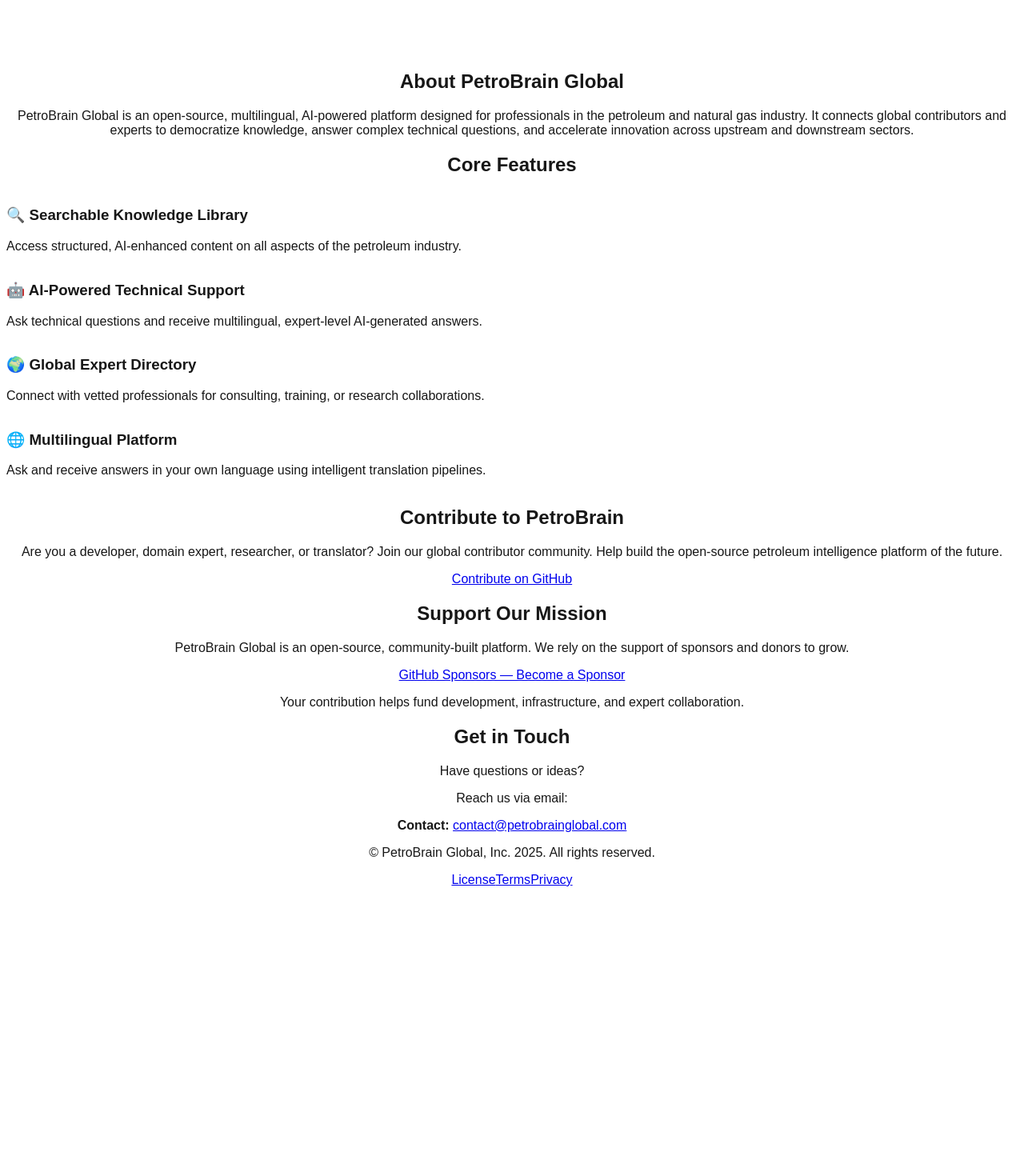
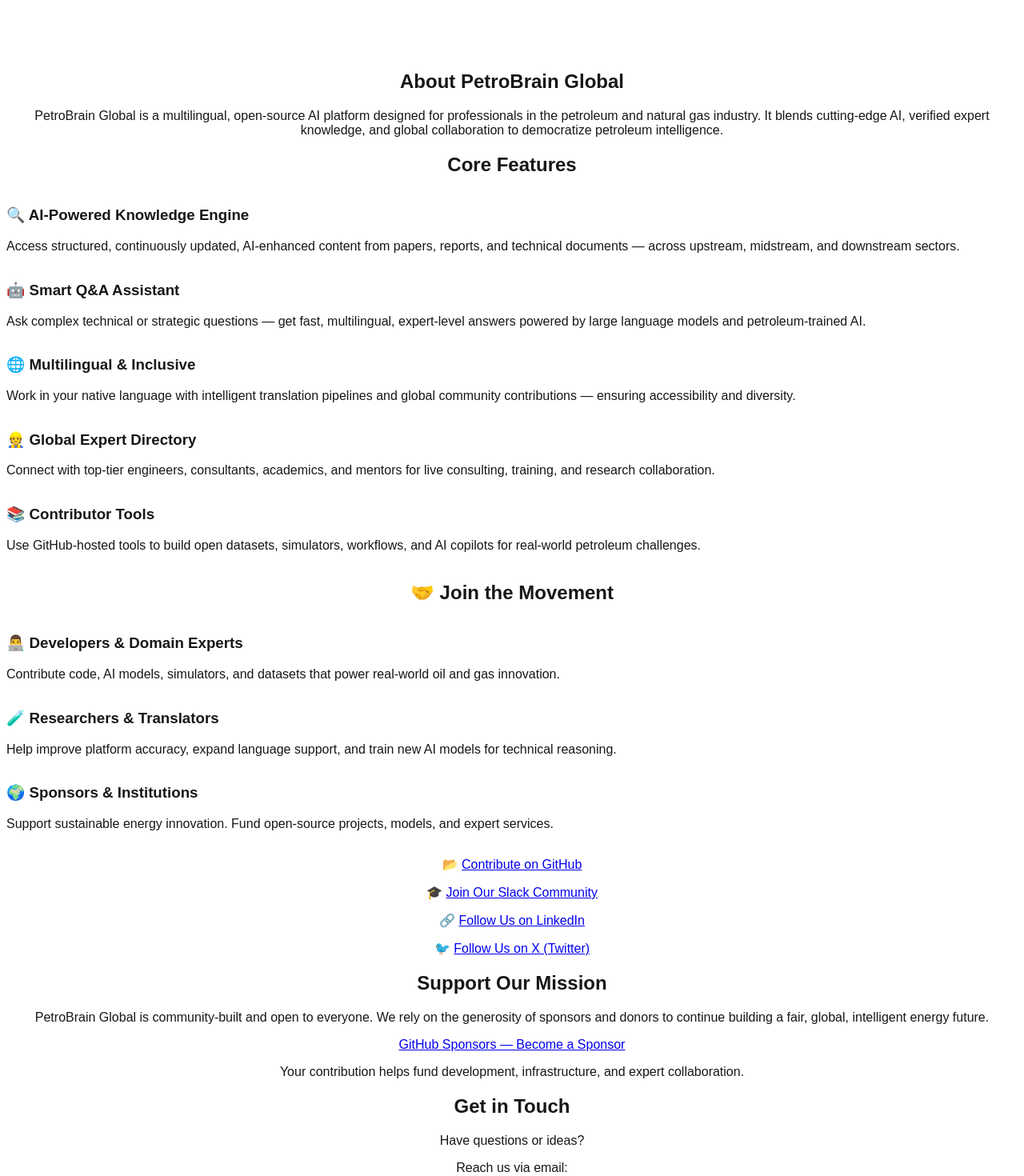
Before and after one commit to PBG2025/platform-frontend, a Next.js app: page / in a window 1280 px wide. Shown: the part 740-2210 px from the top of the page at 80% size. Before the commit the page ends 1857 px from the top, so only its background shows below. Built offline with nearby package versions, Linux system fonts and the light colour scheme.

Commit message:
landing page updates

```diff
--- a/src/app/components/About.tsx
+++ b/src/app/components/About.tsx
@@ -3,8 +3,7 @@
     <section className="bg-gray-900 text-white py-16 px-6 text-center">
       <h2 className="text-3xl font-bold mb-4">About PetroBrain Global</h2>
       <p className="max-w-3xl mx-auto text-lg">
-        PetroBrain Global is an open-source, multilingual, AI-powered platform designed for professionals in the petroleum and natural gas industry.
-        It connects global contributors and experts to democratize knowledge, answer complex technical questions, and accelerate innovation across upstream and downstream sectors.
+       PetroBrain Global is a multilingual, open-source AI platform designed for professionals in the petroleum and natural gas industry. It blends cutting-edge AI, verified expert knowledge, and global collaboration to democratize petroleum intelligence.
       </p>
     </section>
   );
--- a/src/app/components/Features.tsx
+++ b/src/app/components/Features.tsx
@@ -4,20 +4,34 @@
       <h2 className="text-3xl font-bold text-center mb-10">Core Features</h2>
       <div className="grid grid-cols-1 md:grid-cols-2 gap-8 max-w-5xl mx-auto">
         <div>
-          <h3 className="text-xl font-semibold mb-2">🔍 Searchable Knowledge Library</h3>
-          <p>Access structured, AI-enhanced content on all aspects of the petroleum industry.</p>
+          <h3 className="text-xl font-semibold mb-2">🔍 AI-Powered Knowledge Engine</h3>
+          <p>
+            Access structured, continuously updated, AI-enhanced content from papers, reports, and technical documents — across upstream, midstream, and downstream sectors.
+          </p>
         </div>
         <div>
-          <h3 className="text-xl font-semibold mb-2">🤖 AI-Powered Technical Support</h3>
-          <p>Ask technical questions and receive multilingual, expert-level AI-generated answers.</p>
+          <h3 className="text-xl font-semibold mb-2">🤖 Smart Q&A Assistant</h3>
+          <p>
+            Ask complex technical or strategic questions — get fast, multilingual, expert-level answers powered by large language models and petroleum-trained AI.
+          </p>
         </div>
         <div>
-          <h3 className="text-xl font-semibold mb-2">🌍 Global Expert Directory</h3>
-          <p>Connect with vetted professionals for consulting, training, or research collaborations.</p>
+          <h3 className="text-xl font-semibold mb-2">🌐 Multilingual & Inclusive</h3>
+          <p>
+            Work in your native language with intelligent translation pipelines and global community contributions — ensuring accessibility and diversity.
+          </p>
         </div>
         <div>
-          <h3 className="text-xl font-semibold mb-2">🌐 Multilingual Platform</h3>
-          <p>Ask and receive answers in your own language using intelligent translation pipelines.</p>
+          <h3 className="text-xl font-semibold mb-2">👷 Global Expert Directory</h3>
+          <p>
+            Connect with top-tier engineers, consultants, academics, and mentors for live consulting, training, and research collaboration.
+          </p>
+        </div>
+        <div>
+          <h3 className="text-xl font-semibold mb-2">📚 Contributor Tools</h3>
+          <p>
+            Use GitHub-hosted tools to build open datasets, simulators, workflows, and AI copilots for real-world petroleum challenges.
+          </p>
         </div>
       </div>
     </section>
--- /dev/null
+++ b/src/app/components/Join.tsx
@@ -0,0 +1,46 @@
+// components/Join.tsx
+export default function Join() {
+  return (
+    <section className="bg-white text-black py-16 px-6">
+      <div className="max-w-5xl mx-auto text-center">
+        <h2 className="text-3xl font-bold mb-10">🤝 Join the Movement</h2>
+
+        <div className="grid grid-cols-1 md:grid-cols-3 gap-8 text-left">
+          <div>
+            <h3 className="text-xl font-semibold mb-2">👨‍💻 Developers & Domain Experts</h3>
+            <p>
+              Contribute code, AI models, simulators, and datasets that power real-world oil and gas innovation.
+            </p>
+          </div>
+          <div>
+            <h3 className="text-xl font-semibold mb-2">🧪 Researchers & Translators</h3>
+            <p>
+              Help improve platform accuracy, expand language support, and train new AI models for technical reasoning.
+            </p>
+          </div>
+          <div>
+            <h3 className="text-xl font-semibold mb-2">🌍 Sponsors & Institutions</h3>
+            <p>
+              Support sustainable energy innovation. Fund open-source projects, models, and expert services.
+            </p>
+          </div>
+        </div>
+
+        <div className="mt-12 space-y-4">
+          <p className="text-lg">
+            📂 <a href="https://github.com/PBG2025?tab=repositories" className="text-blue-600 underline hover:text-blue-800" target="_blank" rel="noopener noreferrer">Contribute on GitHub</a>
+          </p>
+          <p className="text-lg">
+            🎓 <a href="https://join.slack.com/t/petrobrain-global/shared_invite/zt-3abq93jb6-oaVlmCsELYwKiI4y7Dpygw" className="text-blue-600 underline hover:text-blue-800" target="_blank" rel="noopener noreferrer">Join Our Slack Community</a>
+          </p>
+          <p className="text-lg">
+            🔗 <a href="https://www.linkedin.com/company/petrobrain-global-inc" className="text-blue-600 underline hover:text-blue-800" target="_blank" rel="noopener noreferrer">Follow Us on LinkedIn</a>
+          </p>
+          <p className="text-lg">
+            🐦 <a href="https://x.com/PetroBrainGlob" className="text-blue-600 underline hover:text-blue-800" target="_blank" rel="noopener noreferrer">Follow Us on X (Twitter)</a>
+          </p>
+        </div>
+      </div>
+    </section>
+  );
+}
--- a/src/app/components/Support.tsx
+++ b/src/app/components/Support.tsx
@@ -4,7 +4,7 @@
       <div className="max-w-4xl mx-auto text-center">
         <h2 className="text-3xl font-bold mb-4">Support Our Mission</h2>
         <p className="text-lg mb-6">
-          PetroBrain Global is an open-source, community-built platform. We rely on the support of sponsors and donors to grow.
+          PetroBrain Global is community-built and open to everyone. We rely on the generosity of sponsors and donors to continue building a fair, global, intelligent energy future.
         </p>
         <a
           href="https://github.com/sponsors/PBG2025"
--- a/src/app/page.tsx
+++ b/src/app/page.tsx
@@ -1,7 +1,7 @@
 import Hero from './sections/Hero';
 import About from './components/About';
 import Features from './components/Features';
-import Contribute from './components/Contribute';
+import Join from './components/Join';
 import Support from './components/Support';
 import Contact from './components/Contact';
 import Footer from './components/Footer';
@@ -12,7 +12,7 @@
       <Hero />
       <About />
       <Features />
-      <Contribute />
+      <Join />
       <Support />
       <Contact />
       <Footer />
--- a/src/app/sections/Hero.tsx
+++ b/src/app/sections/Hero.tsx
@@ -22,10 +22,10 @@
 
       {/* Description */}
       <p className="max-w-xl text-center mb-6 text-lg">
-        PetroBrain Global (PBG) is a global, open-source AI platform for the entire oil and gas value chain —
-        from exploration, geology, reservoir simulation, and drilling to production optimization, refining,
-        and downstream intelligence. Join engineers, researchers, and developers worldwide in reshaping the
-        future of energy through transparent, intelligent collaboration.
+        PetroBrain Global (PBG) is the world’s first open-source, AI-powered platform for the entire oil and gas value chain — from exploration, geology, reservoir simulation, drilling, and production optimization to refining, petrochemicals, transportation, and energy intelligence.
+
+        We bring together global engineers, researchers, and developers to reshape the future of energy through transparent, intelligent collaboration.
+
       </p>
 
       {/* GitHub Button */}
```
